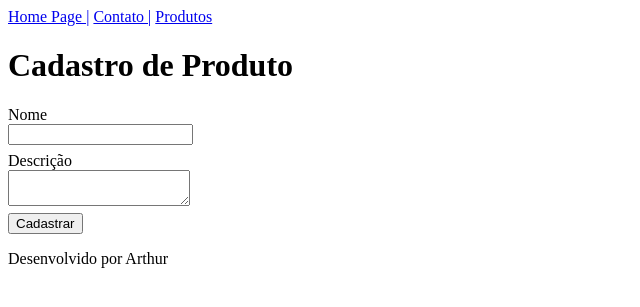
After one commit to arthur-lessa/projeto_lp3, a Flask app: page /produtos/cadastro in a window 1280 px wide. The commit adds this page. Shown: the top 307 px of the page, without its empty margins (0-640 px from the left). Run offline with Flask 3, Linux system fonts and the light colour scheme.

Commit message:
métodos get e post para produtos

```diff
--- a/projeto_lp3/app.py
+++ b/projeto_lp3/app.py
@@ -1,10 +1,40 @@
-from flask import Flask, render_template
+from flask import Flask, render_template, request
+
+lista_produtos = [
+        {"nome": "Coca-cola", "descricao": "Mata a sede"},
+        {"nome": "Doritos", "descricao": "Suja a mão"},
+        {"nome": "Chocolate", "descricao": "Bom"}
+    ]
 
 # template = arquivo HTML passado
 
 app = Flask("__name__")
 
 # rota + função
+
+# GET /produtos/cadastro devolver o form
+@app.route("/produtos/cadastro")
+def cadastro_produto():
+    return render_template("cadastro_produto.html")
+
+# POST /produtos que vai lidar com os dados enviados pelo form
+# acessar o objeto request
+@app.route("/produtos", methods=['POST'])
+def salvar_produtos():
+    # pegando os valores digitados no form
+    # que estão no request
+    nome = request.form["nome"]
+    descricao = request.form["descricao"]
+
+    # crio um novo produto (novo dict)
+    produto = { "nome" : nome, "descricao" : descricao, "imagem" : "" }
+
+    # adiciona o novo produto na lista
+    lista_produtos.append(produto)
+
+    # devolvo o template COM o novo produto
+    return render_template("produtos.html", produtos = lista_produtos)
+
 
 # / - home page
 @app.route("/")
@@ -19,12 +49,4 @@ def contato():
 # /produtos - página com alguns produtos
 @app.route("/produtos")
 def produtos():
-    lista_produtos = [
-        {"nome": "Coca-cola", "descricao": "Mata a sede"},
-        {"nome": "Doritos", "descricao": "Suja a mão"},
-        {"nome": "Chocolate", "descricao": "Bom"}
-
-
-    ]
-
     return render_template("produtos.html", produtos = lista_produtos)
--- /dev/null
+++ b/static/style.css
@@ -0,0 +1,11 @@
+label, import, textarea, button{
+    display: block;
+    align-items: center;
+    justify-content: center;
+}
+
+.form-control{
+    margin-bottom: 7px;
+    align-items: center;
+    justify-content: center;
+}
--- a/templates/base.html
+++ b/templates/base.html
@@ -5,6 +5,7 @@
     <meta http-equiv="X-UA-Compatible" content="IE=edge">
     <meta name="viewport" content="width=device-width, initial-scale=1.0">
     <title>{% block title %}{% endblock %}</title>
+    <link rel = "stylesheet" href = "{{ url_for('static', filename = 'style.css') }}">
 </head>
 <body>
 
--- /dev/null
+++ b/templates/cadastro_produto.html
@@ -0,0 +1,21 @@
+{% extends "base.html" %}
+
+{% block title %} Cadastro de Produto {% endblock %}
+
+{% block content %}
+<h1>Cadastro de Produto</h1>
+
+<form action = "/produtos" method = "POST">
+    <div class = "form-control">
+        <label for = "nome">Nome</label>
+        <input type = "text" id = "nome" name = "nome">
+    </div>
+    <div class = "form-control">
+        <label for = "descricao">Descrição</label>
+        <textarea name = "descricao" id = "descricao"></textarea>
+    </div>
+
+    <button type = "submit">Cadastrar</button>
+</form>
+
+{% endblock %}
```
